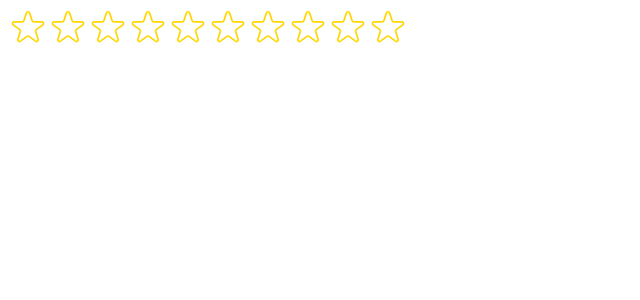
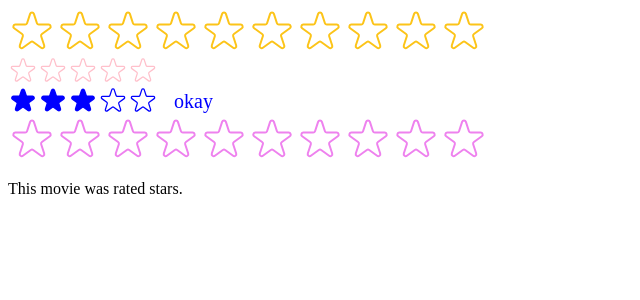
Before and after one commit to becauseidontlike/use-popcorn, a React (Create React App) app: page / in a window 1280 px wide. Shown: the top 300 px of the page, without its empty margins (0-640 px from the left). Built offline with nearby package versions, Linux system fonts and the light colour scheme.

Commit message:
reusability of star prop

```diff
--- a/src/StarRating.js
+++ b/src/StarRating.js
@@ -10,21 +10,32 @@
   display: "flex",
 };
 
-const textStyle = {
-  display: "flex",
-  margin: "0",
-};
-
-export default function StarRating({ maxRating = 3 }) {
-  const [rating, setRating] = useState(0);
+export default function StarRating({
+  maxRating = 3,
+  color = "#fcc419",
+  size = 48,
+  className = "",
+  messages = [],
+  defaultRating = 0,
+  onSetRating,
+}) {
+  const [rating, setRating] = useState(defaultRating);
   const [tempRating, setTempRating] = useState(0);
 
   function handleRating(rating) {
     setRating(rating);
+    onSetRating(rating);
   }
 
+  const textStyle = {
+    display: "flex",
+    margin: "0",
+    color,
+    fontSize: `${size / 1.5}px`,
+  };
+
   return (
-    <div style={containerStyle}>
+    <div style={containerStyle} className={className}>
       <div style={starContainerStyle}>
         {Array.from({ length: maxRating }, (_, i) => (
           <Star
@@ -33,18 +44,24 @@
             onRate={() => handleRating(i + 1)}
             onHoverIn={() => setTempRating(i + 1)}
             onHoverOut={() => setTempRating(0)}
+            color={color}
+            size={size}
           />
         ))}
       </div>
-      <p style={textStyle}>{tempRating || rating || ""}</p>
+      <p style={textStyle}>
+        {messages.length === maxRating
+          ? messages[tempRating ? tempRating - 1 : rating - 1]
+          : tempRating || rating || ""}
+      </p>
     </div>
   );
 }
 
-function Star({ onRate, full, onHoverIn, onHoverOut }) {
+function Star({ onRate, full, onHoverIn, onHoverOut, color, size }) {
   const starStyle = {
-    width: "40px",
-    height: "40px",
+    width: `${size}px`,
+    height: `${size}px`,
     display: "block",
     cursor: "pointer",
   };
@@ -61,8 +78,8 @@
         <svg
           xmlns="http://www.w3.org/2000/svg"
           viewBox="0 0 20 20"
-          fill="gold"
-          stroke="#gold"
+          fill={color}
+          stroke={color}
         >
           <path d="M9.049 2.927c.3-.921 1.603-.921 1.902 0l1.07 3.292a1 1 0 00.95.69h3.462c.969 0 1.371 1.24.588 1.81l-2.8 2.034a1 1 0 00-.364 1.118l1.07 3.292c.3.921-.755 1.688-1.54 1.118l-2.8-2.034a1 1 0 00-1.175 0l-2.8 2.034c-.784.57-1.838-.197-1.539-1.118l1.07-3.292a1 1 0 00-.364-1.118L2.98 8.72c-.783-.57-.38-1.81.588-1.81h3.461a1 1 0 00.951-.69l1.07-3.292z" />
         </svg>
@@ -71,7 +88,7 @@
           xmlns="http://www.w3.org/2000/svg"
           fill="none"
           viewBox="0 0 24 24"
-          stroke="gold"
+          stroke={color}
         >
           <path
             strokeLinecap="round"
--- a/src/index.js
+++ b/src/index.js
@@ -1,14 +1,40 @@
-import React from "react";
+import React, { useState } from "react";
 import ReactDOM from "react-dom/client";
 // import "./index.css";
 // import App from "./App";
 
 import StarRating from "./StarRating";
 
+function Test() {
+  const [movieRating, setMovieRating] = useState();
+  return (
+    <div>
+      <StarRating color="violet" maxRating={10} onSetRating={setMovieRating} />
+      <p>This movie was rated {movieRating} stars.</p>
+    </div>
+  );
+}
+
 const root = ReactDOM.createRoot(document.getElementById("root"));
 root.render(
   <React.StrictMode>
     {/* <App /> */}
     <StarRating maxRating={10} />
+    <StarRating
+      maxRating={5}
+      color="pink"
+      size={30}
+      className="test"
+      messages={["terrible", "bad", "okay", "good", "top"]}
+    />
+    <StarRating
+      maxRating={5}
+      color="blue"
+      size={30}
+      className="test"
+      messages={["terrible", "bad", "okay", "good", "top"]}
+      defaultRating={3}
+    />
+    <Test />
   </React.StrictMode>
 );
```
